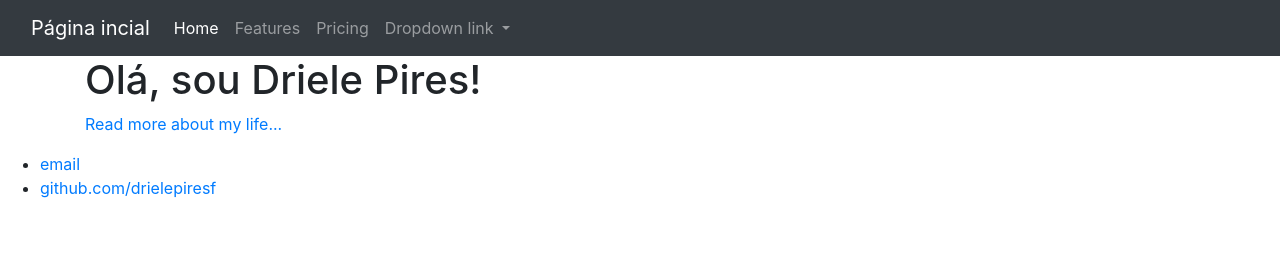
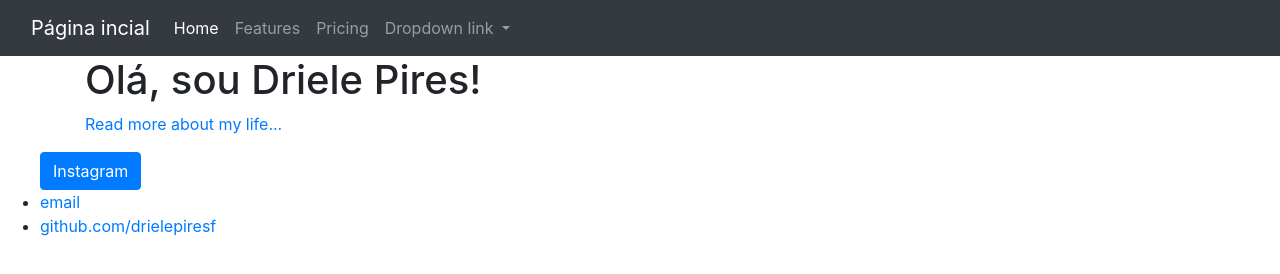
Before and after one commit to drielepiresf/drielepiresf.github.io, a plain HTML site: page index.html in a window 1280 px wide. Drawn offline with nearby package versions, Linux system fonts and the light colour scheme.

Commit message:
added instagram button

```diff
--- a/index.html
+++ b/index.html
@@ -44,6 +44,7 @@
 		</div><!-- /.container -->
 		<footer>
     		<ul>
+			<a class="btn btn-primary" href="www.instagram.com/dripfx" role="button">Instagram</a>
         		<li><a href="mailto:drieleufpe@gmail.com">email</a></li>
         		<li><a href="https://github.com/drielepiresf">github.com/drielepiresf</a></li>
 			</ul>
```
